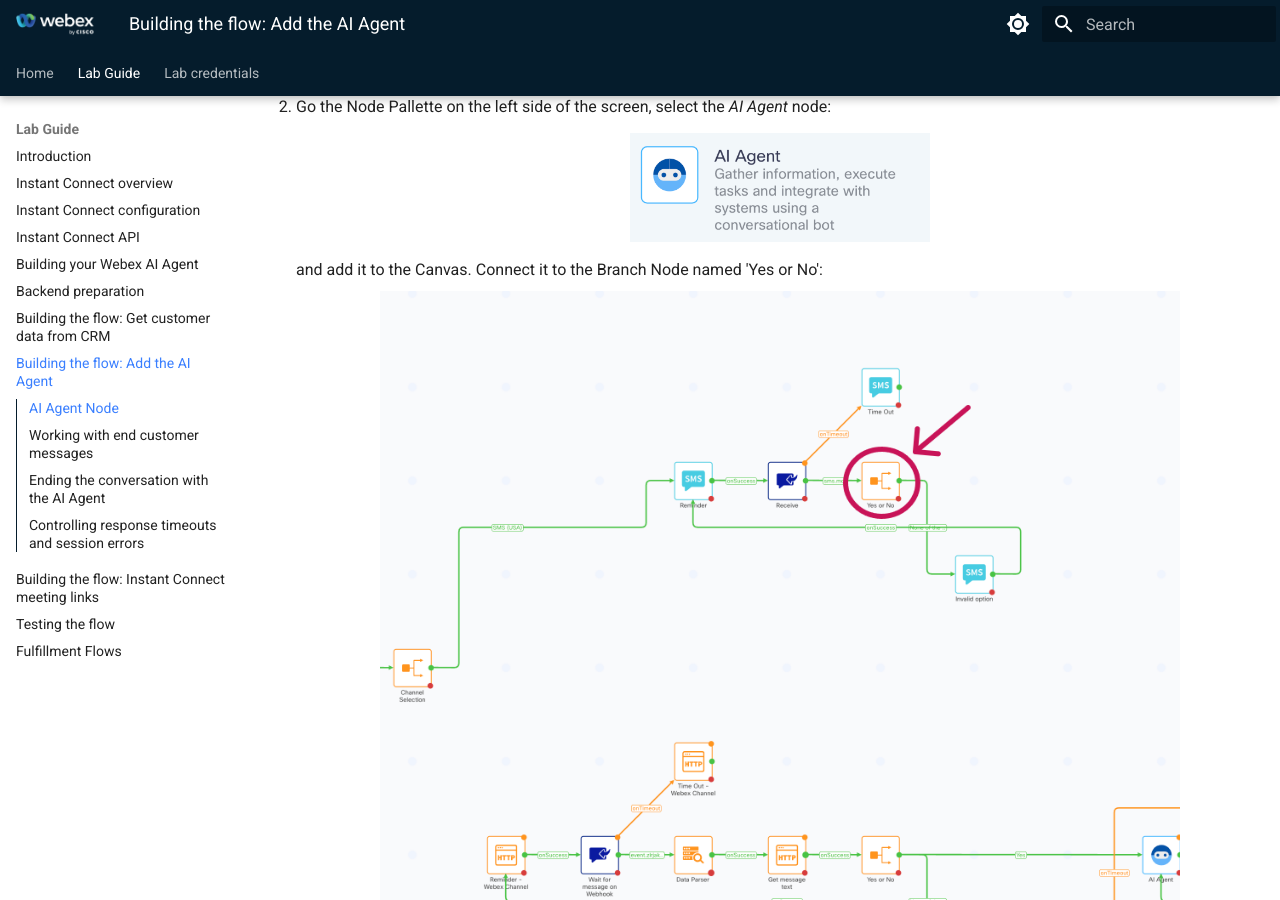
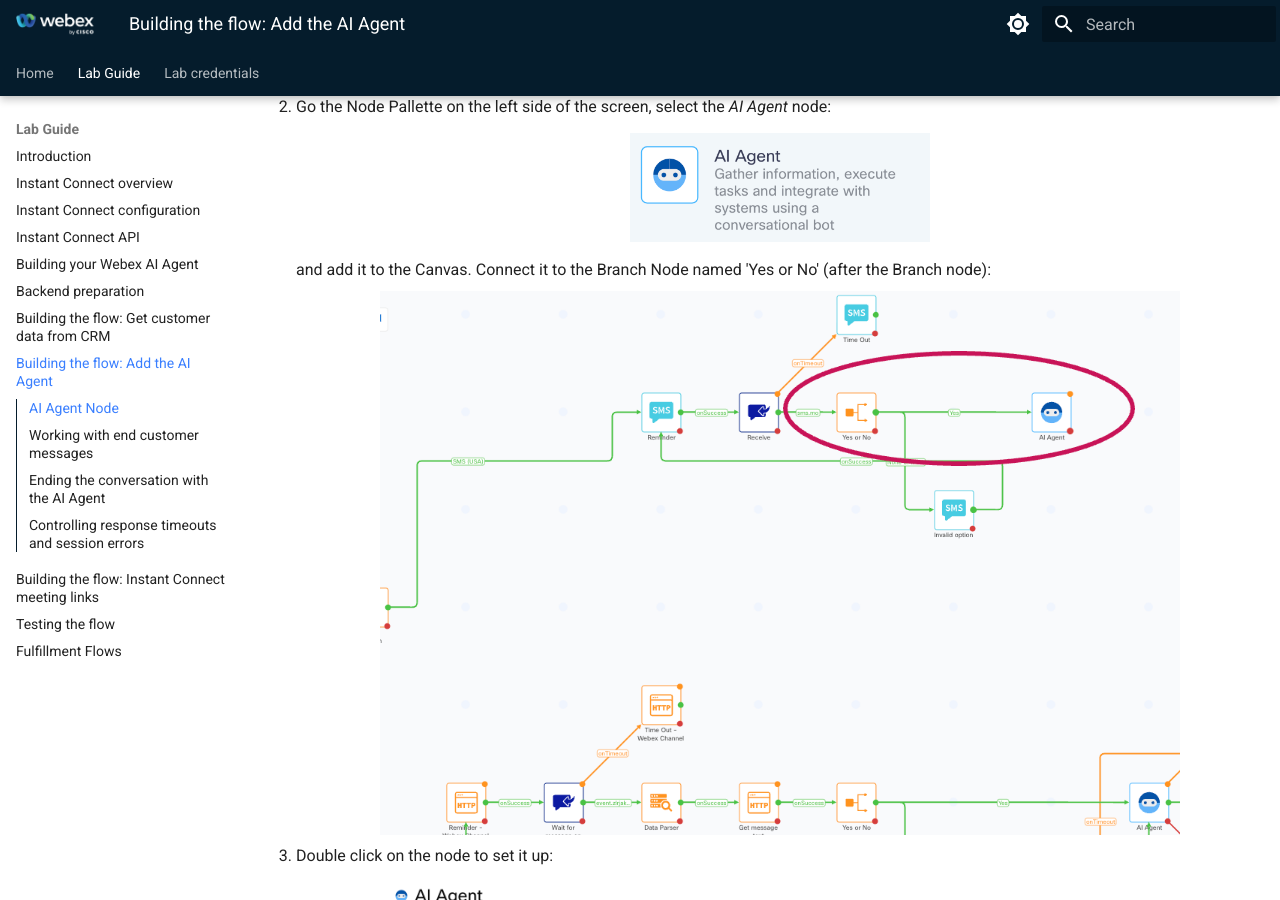
Before and after one commit to WebexCC-SA/LAB-2857, an MkDocs documentation site: the page built from docs/07-connectflow-02-ai-agent.md, in a window 1280 px wide and 900 px high, scrolled down 667 px. Built offline with MkDocs 1.6.1 and Material for MkDocs 9.7.7, drawn with Linux system fonts in a browser that asks for light colours.

Commit message:
better screenshot to add ai agent

```diff
--- a/docs/07-connectflow-02-ai-agent.md
+++ b/docs/07-connectflow-02-ai-agent.md
@@ -14,7 +14,7 @@
 
     ![AI Agent Node](images/ai-agent-node.png){style="width:300px; display:block; margin:0 auto;"}
 
-    and add it to the Canvas. Connect it to the Branch Node named 'Yes or No':
+    and add it to the Canvas. Connect it to the Branch Node named 'Yes or No' (after the Branch node):
 
     ![Adding AI Agent](images/ai-agent-add.png){style="width:800px; display:block; margin:0 auto;"}
 
```
Also changed, not shown: docs/03-instantconnectapi.md (+1 -1 lines), docs/images/ai-agent-add.png.
